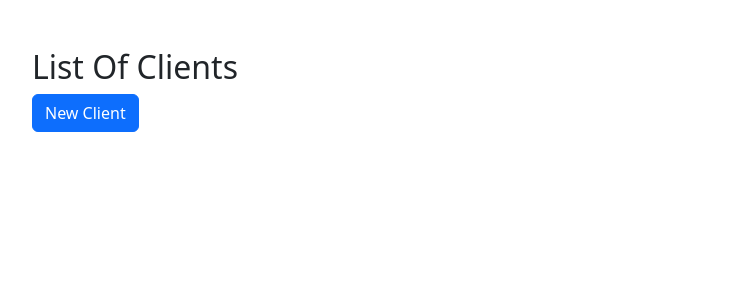
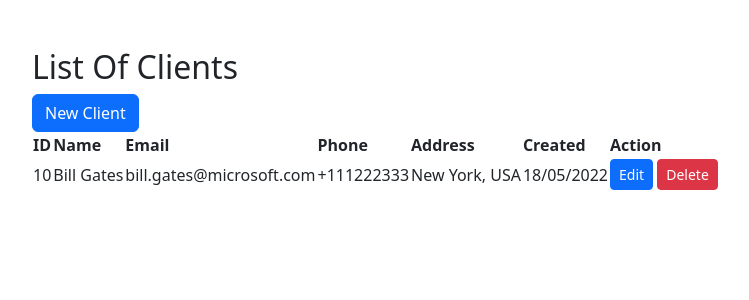
Before and after one commit to DeenoDev/PHP-CRUD-Project, a PHP site: page / in a window 1280 px wide. Shown: the top 300 px of the page, without its empty margins (50-799 px from the left). Run offline with PHP 8.4, Linux system fonts and the light colour scheme.

Commit message:
Table created.

```diff
--- a/index.php
+++ b/index.php
@@ -10,6 +10,34 @@
     <div class="container my-5">
         <h2>List Of Clients</h2>
         <a class="btn btn-primary" role="button" href="/PHP-CRUD-PROJECT/create.php">New Client</a>
+        <br>
+        <table>
+            <thead>
+                <tr>
+                    <th>ID</th>
+                    <th>Name</th>
+                    <th>Email</th>
+                    <th>Phone</th>
+                    <th>Address</th>
+                    <th>Created</th>
+                    <th>Action</th>
+                </tr>
+            </thead>
+            <tbody>
+                <tr>
+                    <td>10</td>
+                    <td>Bill Gates</td>
+                    <td>bill.gates@microsoft.com</td>
+                    <td>+111222333</td>
+                    <td>New York, USA</td>
+                    <td>18/05/2022</td>
+                    <td>
+                        <a class="btn btn-primary btn-sm" href="/">Edit</a>
+                        <a class="btn btn-danger btn-sm" href="/">Delete</a>
+                    </td>
+                </tr>
+            </tbody>
+        </table>
     </div>
 
 </body>
```
